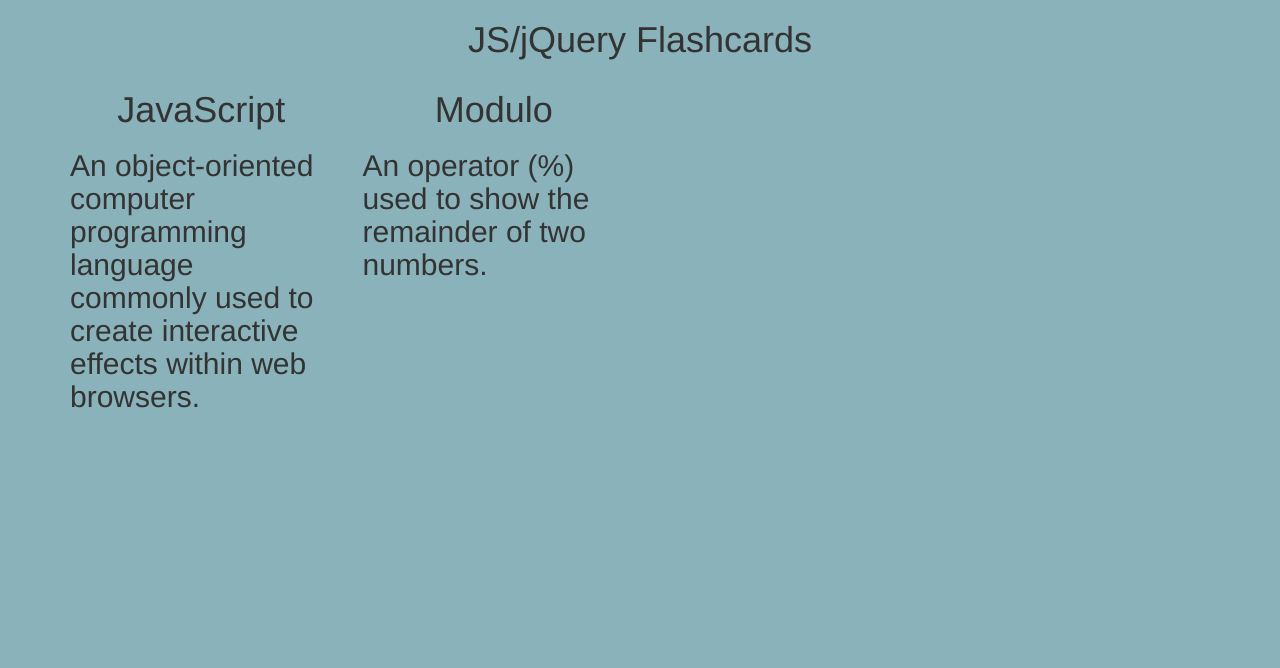
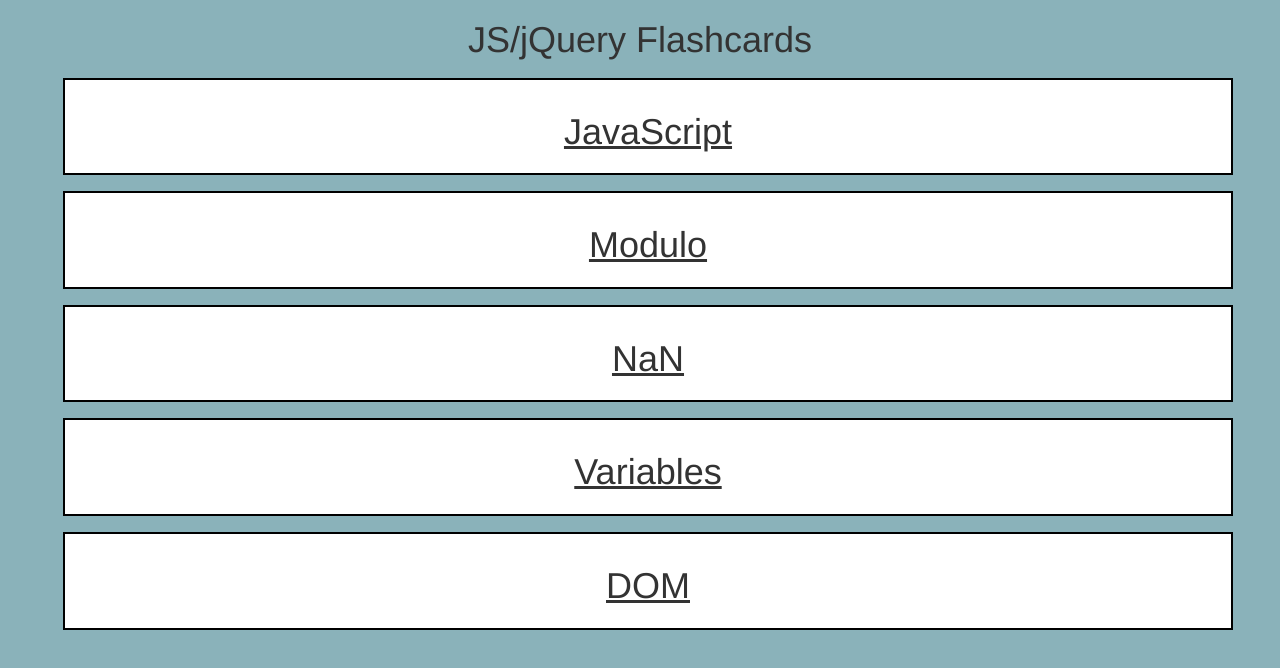
Before and after one commit to glatimer/flashcards, a plain HTML site: page index.html in a window 1280 px wide. Drawn offline with Linux system fonts and the light colour scheme.

Commit message:
Add modulo, NaN, variable, and DOM flashcards to HTML.

```diff
--- a/index.html
+++ b/index.html
@@ -11,16 +11,49 @@
     <h1>JS/jQuery Flashcards</h1>
     <div class="container">
       <div class="row">
-        <div class="col-md-3">
+        <div class="col-md-12">
           <div id="hidden">
-            <span class="clickable"><h1>JavaScript</h1></span>
-            <h2>An object-oriented computer programming language commonly used to create interactive effects within web browsers.</h2>
+            <h1><span class="js">JavaScript</span></h1>
+          </div>
+          <div id="showing">
+            <h1><span class="js">JavaScript</span></h1>
+            <h4>An object-oriented <strong>computer programming language</strong> commonly used to create interactive effects within web browsers.</h4>
           </div>
         </div>
-        <div class="col-md-3">
-          <div id="hidden">
-            <span class="clickable"><h1>Modulo</h1></span>
-            <h2>An operator (%) used to show the remainder of two numbers.</h2>
+        <div class="col-md-12">
+          <div id="hidden-modulo">
+            <h1><span class="modulo">Modulo</span></h1>
+          </div>
+        <div id="showing-modulo">
+          <h1><span class="modulo">Modulo</span></h1>
+          <h4>An <strong>operator (%)</strong> that displays the remainder of two numbers.</h4>
+        </div>
+      </div>
+        <div class="col-md-12">
+          <div id="hidden-NaN">
+            <h1><span class="NaN">NaN</span></h1>
+          </div>
+          <div id="showing-NaN">
+            <h1><span class="NaN">NaN</span></h1>
+            <h4>A response when the <strong>property</strong> value is Not-a-Number.</h4>
+          </div>
+        </div>
+        <div class="col-md-12">
+          <div id="hidden-var">
+            <h1><span class="var">Variables</span></h1>
+          </div>
+          <div id="showing-var">
+            <h1><span class="var">Variables</span></h1>
+            <h4><strong>Containers</strong> for storing data values.</h4>
+          </div>
+        </div>
+        <div class="col-md-12">
+          <div id="hidden-dom">
+            <h1><span class="dom">DOM</span></h1>
+          </div>
+          <div id="showing-dom">
+            <h1><span class="dom">DOM</span></h1>
+            <h4>An acronym meaning <strong>Document Object Model</strong> which is the browser's interpretation of the HTML it reads.</h4>
           </div>
         </div>
       </div>
```
